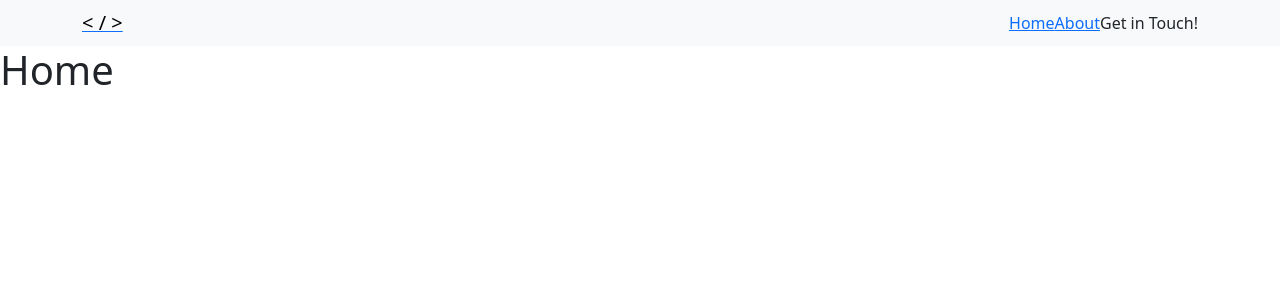
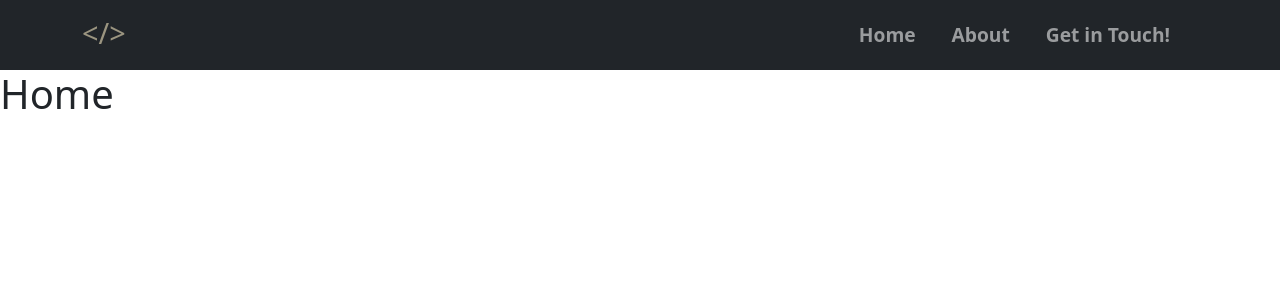
Before and after one commit to mikkrieg/portfolioUpgrade, a React (Create React App) app: page / in a window 1280 px wide. Shown: the top 300 px of the page. Built offline with nearby package versions, Linux system fonts and the light colour scheme.

Commit message:
Begin building navbar, 80% complete

```diff
--- a/package.json
+++ b/package.json
@@ -6,6 +6,7 @@
     "@testing-library/jest-dom": "^5.11.4",
     "@testing-library/react": "^11.1.0",
     "@testing-library/user-event": "^12.1.10",
+    "node-sass": "5.0.0",
     "react": "^17.0.2",
     "react-dom": "^17.0.2",
     "react-scripts": "4.0.3",
--- a/src/components/Home.js
+++ b/src/components/Home.js
@@ -1,4 +1,5 @@
 import React from 'react';
+import './../sass/components/home.scss';
 
 const Home = () => {
   return(
--- a/src/components/Navigation.js
+++ b/src/components/Navigation.js
@@ -2,30 +2,26 @@ import React from 'react';
 import Container from 'react-bootstrap/Container';
 import Navbar from 'react-bootstrap/Navbar';
 import Nav from 'react-bootstrap/Nav';
+import './../sass/components/navigation.scss';
 import { Link } from 'react-router-dom';
 
 const Navigation = () => {
   return(
-    <Navbar bg='light' expand='lg'>
+    <>
+    <Navbar bg='dark' variant='dark' fixed="top">
       <Container>
-        <Link to="/">
-          <Navbar.Brand>&lt; / &gt;</Navbar.Brand>
-        </Link>
-        <Navbar.Toggle aria-controls='basic-navbar-nav' />
-        <Navbar.Collapse id='basic-navbar-nav' />
+      <Navbar.Brand className='brand' href='/'>&lt;/&gt;</Navbar.Brand>
+      <div className='justify-content-end'>
         <Nav className='me-auto'>
-          <Link to="/">
-            <Nav.Item>Home</Nav.Item>
-          </Link>
-          <Link to="/about">
-            <Nav.Item>About</Nav.Item>
-          </Link>
-          <Nav.Item>Get in Touch!</Nav.Item>
+          <Nav.Link href='/'>Home</Nav.Link>
+          <Nav.Link href='/about'>About</Nav.Link>
+          <Nav.Link>Get in Touch!</Nav.Link>
         </Nav>
+      </div>
       </Container>
     </Navbar>
+    </>
   )
 }
 
-
 export default Navigation;
--- /dev/null
+++ b/src/sass/components/home.scss
@@ -0,0 +1,3 @@
+h1 {
+  padding-top: 70px;
+}
--- /dev/null
+++ b/src/sass/components/navigation.scss
@@ -0,0 +1,23 @@
+.navbar {
+  height: 70px;
+
+  .brand {
+    font-size: 1.8em;
+    padding-bottom: 10px;
+    color: #9B9580 !important;
+
+    &:hover {
+      color: #fff !important;
+    }
+  }
+
+  .nav-link {
+    font-size: 1.2em;
+    font-weight: 600;
+    margin-right: 20px;
+  }
+}
+
+// .brand:hover {
+//   color: #FFF;
+// }
```
Also changed, not shown: 1 other file (tests, documents, lock files or other folders).
